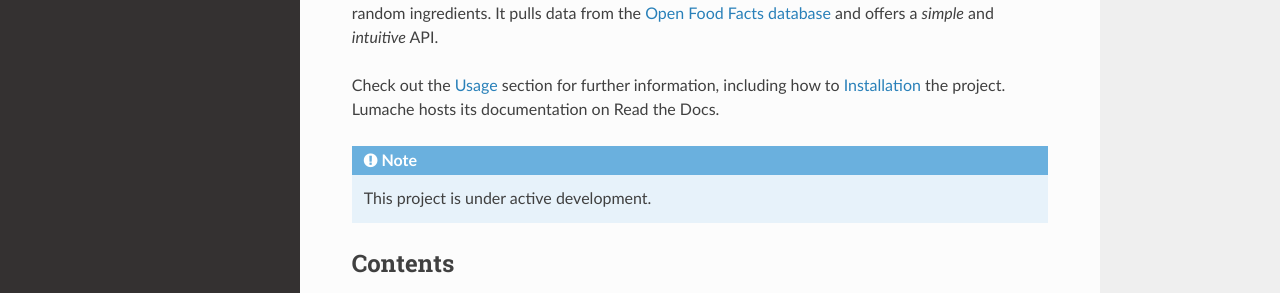
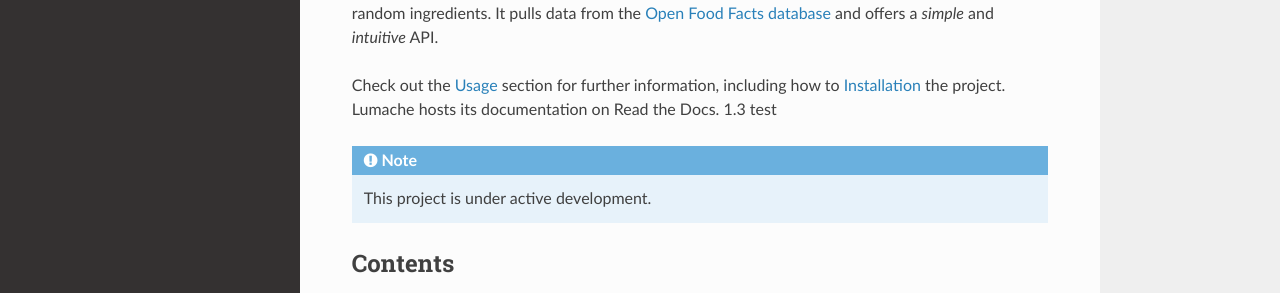
Before and after one commit to BartekKruczek/sphinx_tutorial, a Sphinx documentation site: the page built from docs/source/index.rst, in a window 1280 px wide. Shown: the part 182-475 px from the top of the page. Built offline with Sphinx 7.4.7 and the Read the Docs theme 3.1.0, drawn with Linux system fonts in a browser that asks for light colours.

Commit message:
[1.3] update docs

```diff
--- a/docs/source/conf.py
+++ b/docs/source/conf.py
@@ -6,8 +6,8 @@ project = 'Lumache'
 copyright = '2021, Graziella'
 author = 'Graziella'
 
-release = '1.1'
-version = '1.1.0'
+release = '1.3'
+version = '1.3.0'
 
 # -- General configuration
 
--- a/docs/source/index.rst
+++ b/docs/source/index.rst
@@ -8,6 +8,7 @@ and offers a *simple* and *intuitive* API.
 
 Check out the :doc:`usage` section for further information, including
 how to :ref:`installation` the project. Lumache hosts its documentation on Read the Docs.
+1.3 test
 
 .. note::
 
```
